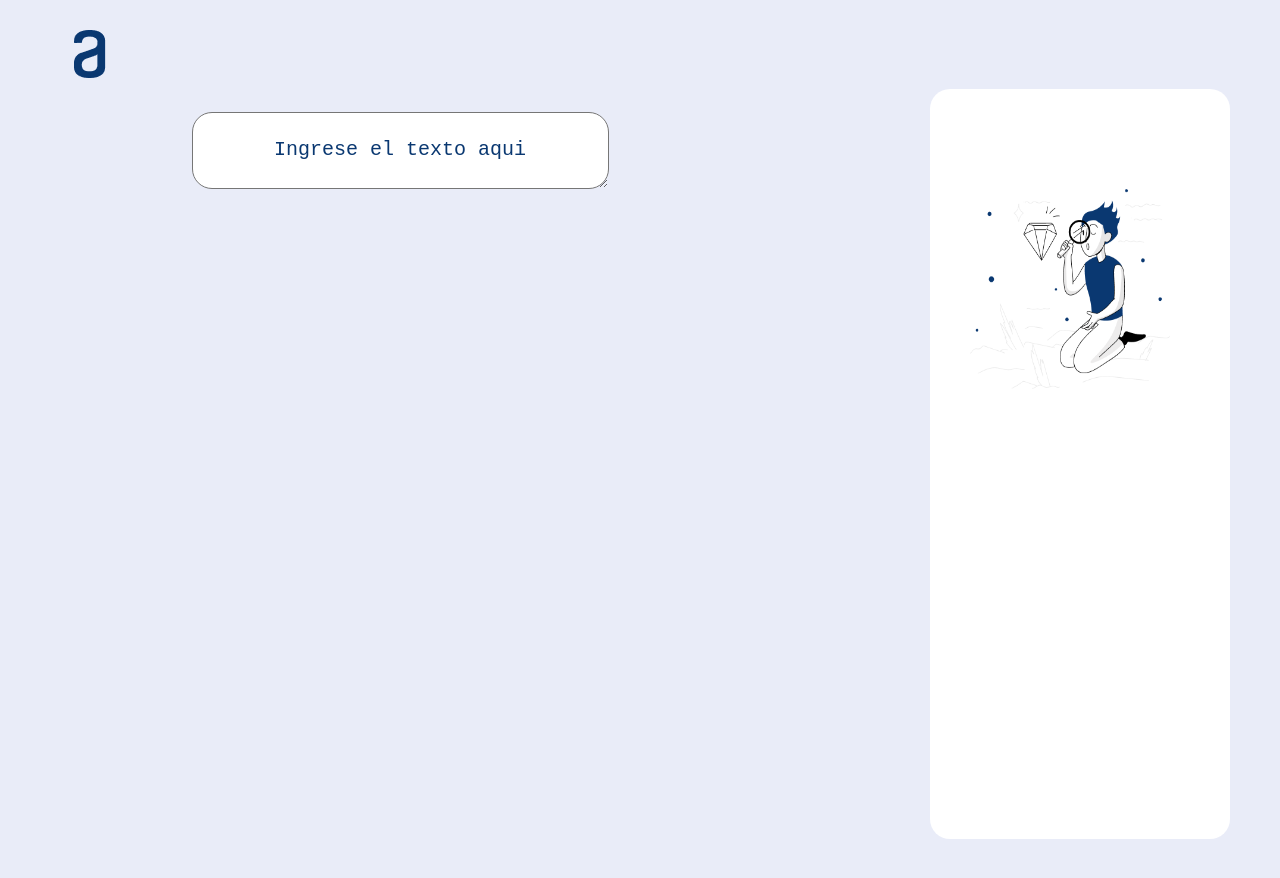
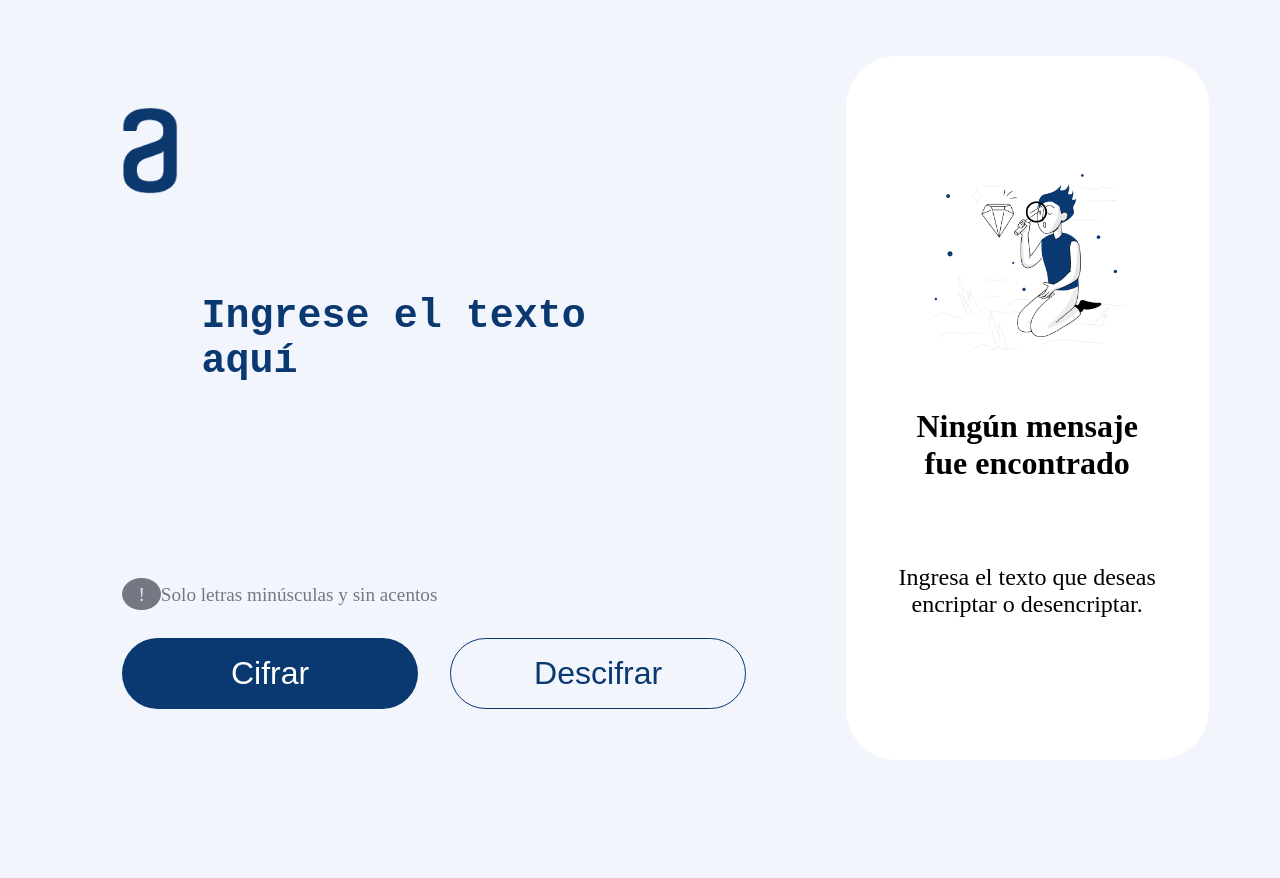
Before and after one commit to JTuarez/Encriptador, a plain HTML site: page index.html in a window 1280 px wide. After the commit the page ends 816 px from the top, so only its background shows below. Drawn offline with Linux system fonts and the light colour scheme.

Commit message:
2 repositorio

```diff
--- a/estilo.css
+++ /dev/null
@@ -1,57 +0,0 @@
-*{
-    margin: 0;
-    padding: 0;
-    box-sizing: border-box;
-}
-
-body{
-    background-color: #E9ECF8;
-}
-
-img{
-    margin: 30px;
-
-}
-
-.texto{
-    display: flex;
-    width: 800px;
-    justify-content: center;
-    box-sizing: border-box;
-
-}
-
-textarea{
-    border-radius: 20px;
-
-}
-
-.texto ::placeholder{
-    text-align: center;
-    font-size: 20px;
-    padding-top: 25px;
-    overflow:hidden;
-    color: #0A3871;
-
-}
-
-.lateral{
-    display: flex;
-    box-sizing: border-box;
-    background-color: #fff;
-    border-radius: 20px;
-    margin: 50px;
-    float: right;
-    width: 300px;
-    height: 750px;
-    margin-top: -100px;
-}
-
-.lateral img{
-    position: relative;
-    left: 10px;
-    width: 200px;
-    height: 200px;
-    margin-top: 100px;
-
-}
--- a/index.html
+++ b/index.html
@@ -1,33 +1,44 @@
 <!DOCTYPE html>
-<html lang="en">
+<html lang="es">
 <head>
     <meta charset="UTF-8">
-    <meta name="viewport" content="width=device-width, initial-scale=1.0">
+    <meta name="viewport">
+    <link rel="stylesheet" href="src/css/style.css">
     <title>Encriptador</title>
-    <link rel="stylesheet" href="estilo.css">
 </head>
+
 <body>
 
+    <main class="encriptar">
 
-    <div>
-        <img src="img/Logo.png" alt="">
-    </div>
+        <div class="flex user padding-user">
+            <div>
+             <img class="logo" src="src/img/alura.png" alt="Alura">
+            <textarea class="user-text" name="" id="" placeholder="Ingrese el texto aquí"></textarea>
+            </div>
+            <div>
+                <label for=""><span class="Solo">&#33;</span>Solo letras minúsculas y sin acentos</label>
+                <div class="flex flex-button">
+                <button type="button" onclick="encrypt()" class="button-blue">Cifrar</button>
+                <button type="button" onclick="decrypt()" class="button-grey">Descifrar</button>
+                </div>
+            </div>
+        </div>
 
-    <div class="texto">
-
-    <textarea name="textarea" cols="50" rows="5" placeholder="Ingrese el texto aqui"></textarea>
-
-    </div>
-
-    <aside class="lateral">
-        <img src="img/Muñeco.png" alt="">
-    </aside>
+        <div class="flex translation not-found padding-result">
+            <img src="src/img/Muñeco.png">
+            <p class="bold empty">Ningún mensaje fue encontrado</p>
+            <p class="empty-legend">Ingresa el texto que deseas encriptar o desencriptar.</p>
+        </div>
 
 
+      <div class="flex translation text-found display-none padding-result">
+            <textarea class="inputCopy" name="" id="" placeholder="Resultado" disabled></textarea>
+            <button type="button" onclick="copy()" class="button-grey">Copiar</button>
+      </div>
 
+    </main>
+    <script src="src/js/app.js"></script>
+</body>
 
-
-
-
-</body>
 </html>
--- /dev/null
+++ b/src/css/style.css
@@ -0,0 +1,195 @@
+html {
+  box-sizing: border-box;
+
+}
+
+*,
+*::before,
+*:after {
+  box-sizing: inherit;
+}
+
+body {
+  background-color: #f3f5fc;
+  background-repeat: no-repeat;
+  background-size: cover;
+}
+
+
+.bold {
+  font-weight: bold;
+}
+
+.flex {
+  display: flex;
+}
+
+.encriptar {
+  display: grid;
+}
+
+.Solo {
+  border-radius: 50%;
+  color: #e8ecf8;
+  padding: 0.35rem 1rem;
+  background-color: #757882;
+}
+
+.padding-user {
+  padding: 0;
+}
+
+.padding-result {
+  padding: 3.2rem;
+}
+
+.display-none {
+  display: none;
+}
+
+@media (min-width: 1080px) {
+  .padding-user {
+    padding: 3.2rem;
+  }
+}
+
+
+.logo {
+  width: 3rem;
+}
+
+main {
+  height: 100vh;
+  width: 90%;
+  margin: 0 auto;
+  padding: 3rem 0;
+  grid-template-rows: 2fr 1fr;
+  gap: 3rem;
+}
+
+.user {
+  height: 100%;
+  flex-direction: column;
+  justify-content: space-between;
+}
+
+textarea {
+  font-size: 1.75rem;
+  width: 90%;
+  display: block;
+  background-color: unset;
+  border: none;
+  margin: 1.5rem auto;
+  padding: 3rem;
+  resize: none;
+  height: 65%;
+}
+
+textarea:focus {
+  outline: none;
+}
+
+textarea::placeholder {
+  font-weight: bolder;
+  color: #0a3871;
+}
+
+*:disabled {
+  background-color: transparent;
+  color: #000;
+  cursor: text;
+}
+
+label {
+  font-size: 1.2rem;
+  color: #757882;
+}
+
+.flex-button {
+  gap: 2rem;
+  padding-top: 2rem;
+  justify-content: space-around;
+}
+
+button {
+  font-size: 1.75rem;
+  border-radius: 2.4rem;
+  padding: 1rem;
+  width: 100%;
+  cursor: pointer;
+}
+
+.button-blue {
+  color: #fff;
+  background-color: #0a3871;
+  border: none;
+}
+
+.button-grey {
+  color: #0a3871;
+  background-color: unset;
+  border: 1px solid #0a3871;
+}
+
+/* MediaQueries */
+@media (min-width: 1080px) {
+  main {
+    grid-template-rows: none;
+    grid-template-columns: 2fr 1fr;
+  }
+  .logo {
+    width: 3.5rem;
+  }
+  textarea {
+    font-size: 2.5rem;
+    margin: 3rem auto;
+    height: 80%;
+  }
+  button {
+    font-size: 2rem;
+  }
+}
+
+@media (min-width: 1440px) {
+  main {
+    width: 75%;
+  }
+}
+
+/* Translation */
+.translation {
+  z-index: 10;
+  flex-direction: column;
+  border-radius: 3.2rem;
+  background-color: #fff;
+}
+
+.not-found {
+  gap: 1.6rem;
+  justify-content: center;
+  align-items: center;
+  text-align: center;
+}
+
+.not-found img {
+  display: none;
+}
+
+.empty {
+  font-size: 2rem;
+}
+
+.empty-legend {
+  font-size: 1.5rem;
+}
+
+.text-found {
+  justify-content: space-between;
+}
+
+@media (min-width: 1080px) {
+  .not-found img {
+    width: 75%;
+    display: unset;
+  }
+}
--- /dev/null
+++ b/src/js/app.js
@@ -0,0 +1,68 @@
+// Textarea
+const encriptar = document.querySelector(".user-text");
+const copiar = document.querySelector(".inputCopy");
+
+// boton
+const texto = document.querySelector(".text-found");
+const notFound = document.querySelector(".not-found");
+
+// mensaje
+let mensaje;
+
+document.addEventListener("keyup", () => {
+  let de = "ÁÃÀÄÂÉËÈÊÍÏÌÎÓÖÒÔÚÜÙÛÑÇáãàäâéëèêíïìîóöòôúüùûñç´",
+    a = "AAAAAEEEEIIIIOOOOUUUUNCaaaaaeeeeiiiioooouuuunc",
+    re = new RegExp("[" + de + "]", "ug");
+
+  encriptar.value = encriptar.value.replace(re, (match) =>
+    a.charAt(de.indexOf(match))
+  );
+
+  encriptar.value = encriptar.value.toLowerCase();
+});
+
+function encrypt() {
+  if (encriptar.value) {
+    mensaje = encriptar.value
+      .replaceAll("e", "enter")
+      .replaceAll("i", "imes")
+      .replaceAll("a", "ai")
+      .replaceAll("u", "ufat")
+      .replaceAll("o", "ober");
+
+    copiar.value = mensaje;
+    encriptar.value = "";
+    texto.classList.remove("display-none");
+    notFound.classList.add("display-none");
+  } else {
+    texto.classList.add("display-none");
+    notFound.classList.remove("display-none");
+  }
+}
+
+function decrypt() {
+  if (encriptar.value) {
+    mensaje = encriptar.value
+      .replaceAll("ai", "a")
+      .replaceAll("imes", "i")
+      .replaceAll("enter", "e")
+      .replaceAll("ober", "o")
+      .replaceAll("ufat", "u");
+
+    copiar.value = mensaje;
+    encriptar.value = "";
+    texto.classList.remove("display-none");
+    notFound.classList.add("display-none");
+  } else {
+    texto.classList.add("display-none");
+    notFound.classList.remove("display-none");
+  }
+}
+
+function copy() {
+  copiar.select();
+  copiar.setSelectionRange(0, 99999); // For mobile devices
+
+  // Copy the text inside the text field
+  navigator.clipboard.writeText(copiar.value);
+}
```
Also changed, not shown: img/Logo.png (deleted), src/img/Muñeco.png (renamed from img/Muñeco.png), src/img/alura.png (added).
